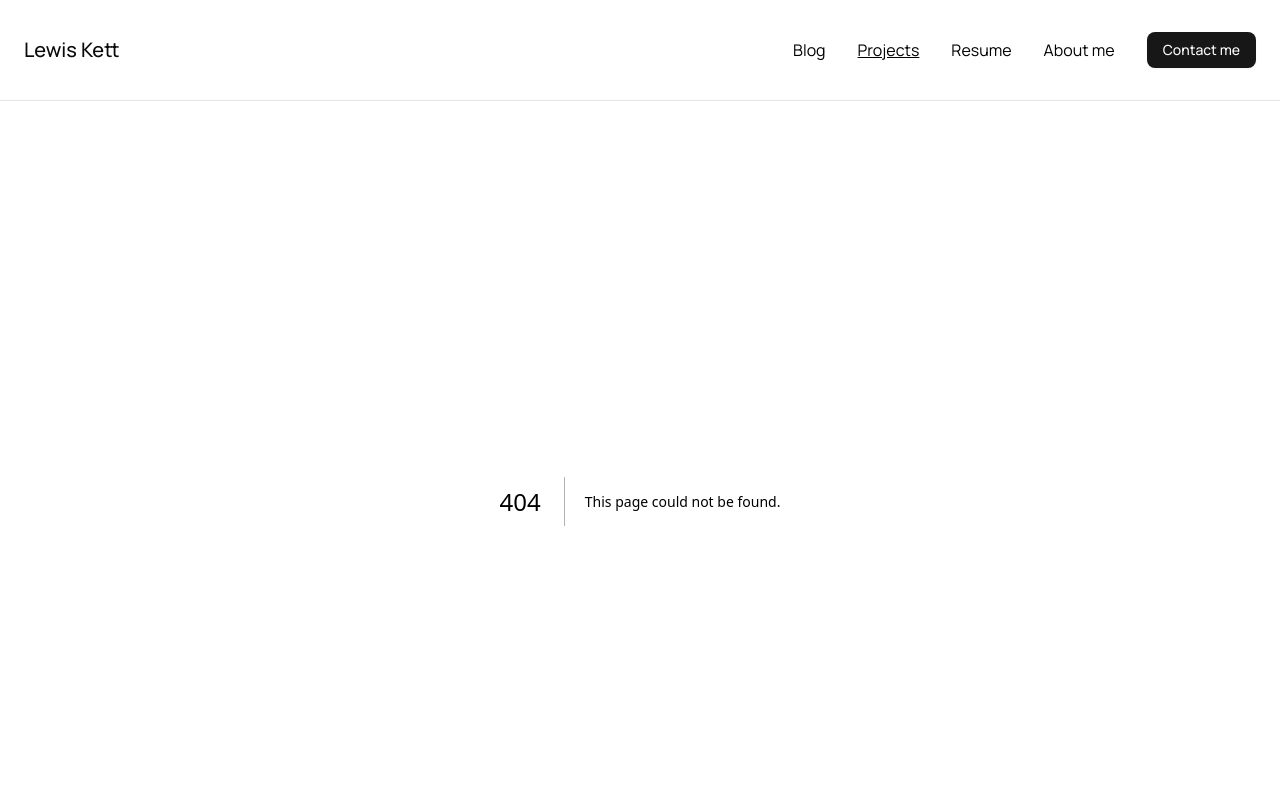
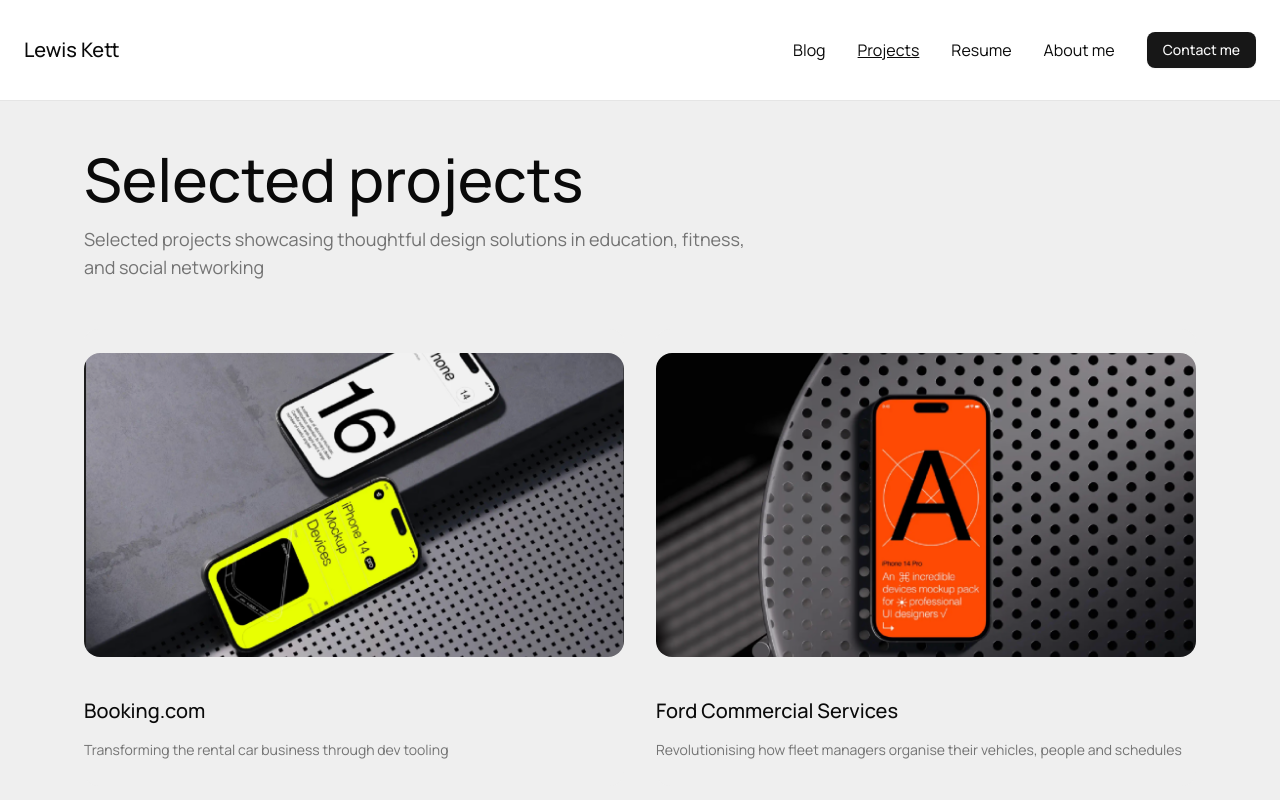
Before and after one commit to Lewis-Kett/dev-blog, a Next.js app: page /projects in a window 1280 px wide. Before the commit this address had no page. Shown: the top 800 px of the page. Built offline with nearby package versions, Linux system fonts and the light colour scheme.

Commit message:
add compact ProjectCard variant and projects page

```diff
--- /dev/null
+++ b/src/app/projects/page.tsx
@@ -0,0 +1,35 @@
+import { ProjectCard } from '@/components/custom/card'
+import { selectedProjectsContent } from '@/content/project-card-content'
+
+interface Project {
+  title: string
+  description: string
+  image: string
+  link: string
+}
+
+export default function ProjectsPage() {
+  return (
+    <main className="mx-auto max-w-6xl px-5 py-12">
+      <div className="mb-12">
+        <h1 className="text-4xl md:text-6xl font-medium mb-4">Selected projects</h1>
+        <p className="text-lg text-muted-foreground max-w-2xl">
+          Selected projects showcasing thoughtful design solutions in education, fitness, and social networking
+        </p>
+      </div>
+
+      <div className="grid grid-cols-1 md:grid-cols-2 gap-x-8 gap-y-12">
+        {selectedProjectsContent.map((project: Project, index: number) => (
+          <ProjectCard
+            key={index}
+            title={project.title}
+            description={project.description}
+            image={project.image}
+            link={project.link}
+            variant="compact"
+          />
+        ))}
+      </div>
+    </main>
+  )
+}
--- a/src/components/custom/card/project-card.tsx
+++ b/src/components/custom/card/project-card.tsx
@@ -7,25 +7,33 @@
   description: string
   image: string
   link: string
+  variant?: 'default' | 'compact'
 }
 
-export const ProjectCard = ({ title, description, image, link }: ProjectCardProps) => {
+export const ProjectCard = ({ title, description, image, link, variant = 'default' }: ProjectCardProps) => {
+  const isCompact = variant === 'compact'
+
   return (
     <Link href={link} className="group block w-full">
       <Card className="bg-background overflow-hidden border-0 shadow-none transition-all duration-300">
-        <div className="relative aspect-16/9 max-h-[400px] overflow-hidden lg:aspect-square">
+        <div className={`relative overflow-hidden aspect-video ${isCompact ? 'rounded-2xl bg-muted' : ''}`}>
           <Image
             src={image}
             alt={`${title} project thumbnail`}
             fill
-            className="rounded-2xl object-cover transition-transform duration-300 group-hover:scale-105"
+            className={`object-cover transition-transform duration-300 group-hover:scale-105 ${!isCompact ? 'rounded-2xl' : ''}`}
             sizes="(max-width: 768px) 100vw, (max-width: 1024px) 50vw, 33vw"
           />
         </div>
-        <CardHeader className="gap-4 px-0">
-          <CardTitle className="text-2xl xl:text-3xl font-medium">{title}</CardTitle>
-          <CardDescription className="text-black text-lg">{description}</CardDescription>
+        <CardHeader className={`px-0 ${isCompact ? 'pt-4 pb-0' : 'gap-4'}`}>
+          <CardTitle className={`font-medium ${isCompact ? 'text-xl mb-2' : 'text-2xl xl:text-3xl'}`}>
+            {title}
+          </CardTitle>
+          <CardDescription className={isCompact ? 'text-muted-foreground text-sm leading-relaxed' : 'text-black text-lg'}>
+            {description}
+          </CardDescription>
         </CardHeader>
+        {!isCompact && (
           <CardContent className="px-0">
             <div className="text-muted-foreground flex items-center text-sm">
               <span className="font-medium text-black">See the project</span>
@@ -46,6 +54,7 @@
               </svg>
             </div>
           </CardContent>
+        )}
       </Card>
     </Link>
   )
--- a/src/content/project-card-content.ts
+++ b/src/content/project-card-content.ts
@@ -18,3 +18,30 @@
     link: '/projects/booking.com',
   },
 ]
+
+export const selectedProjectsContent = [
+  {
+    title: 'Booking.com',
+    description: 'Transforming the rental car business through dev tooling',
+    image: '/placeholder-1.jpg',
+    link: '/projects/booking',
+  },
+  {
+    title: 'Ford Commercial Services',
+    description: 'Revolutionising how fleet managers organise their vehicles, people and schedules',
+    image: '/placeholder-2.jpg',
+    link: '/projects/ford',
+  },
+  {
+    title: 'Internship project: social dining app design',
+    description: 'Designing a mobile app to connect food enthusiasts through shared dining experiences, from concept to prototype',
+    image: '/placeholder-3.jpg',
+    link: '/projects/social-dining',
+  },
+  {
+    title: 'Graduation project: collaborative learning app design',
+    description: 'Revolutionizing the educational ecosystem with a mobile app designed to enhance interactive learning and peer collaboration',
+    image: '/placeholder-4.jpg',
+    link: '/projects/collaborative-learning',
+  },
+]
```
Lines whose indentation alone changed are shown as unchanged.
